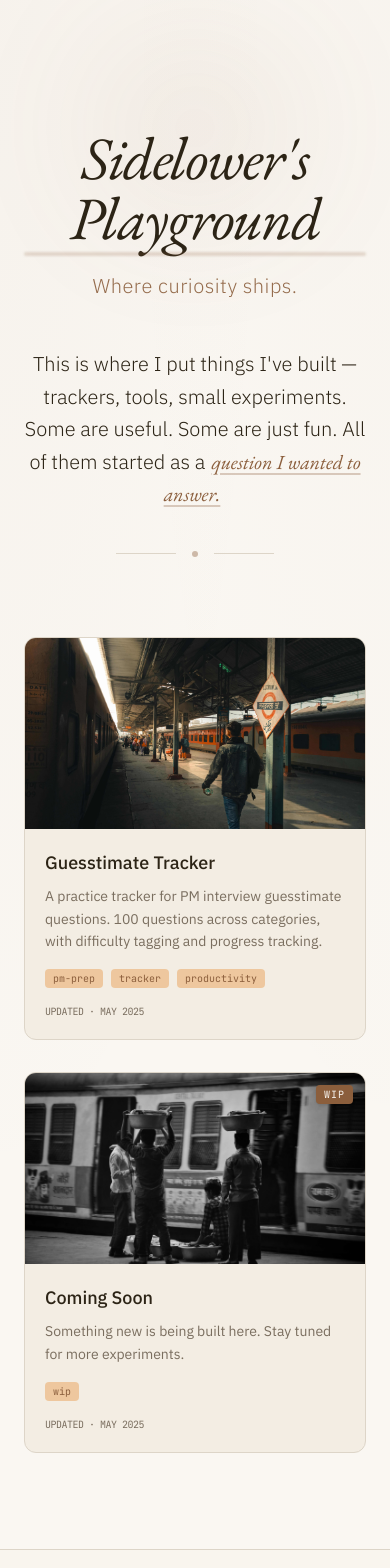
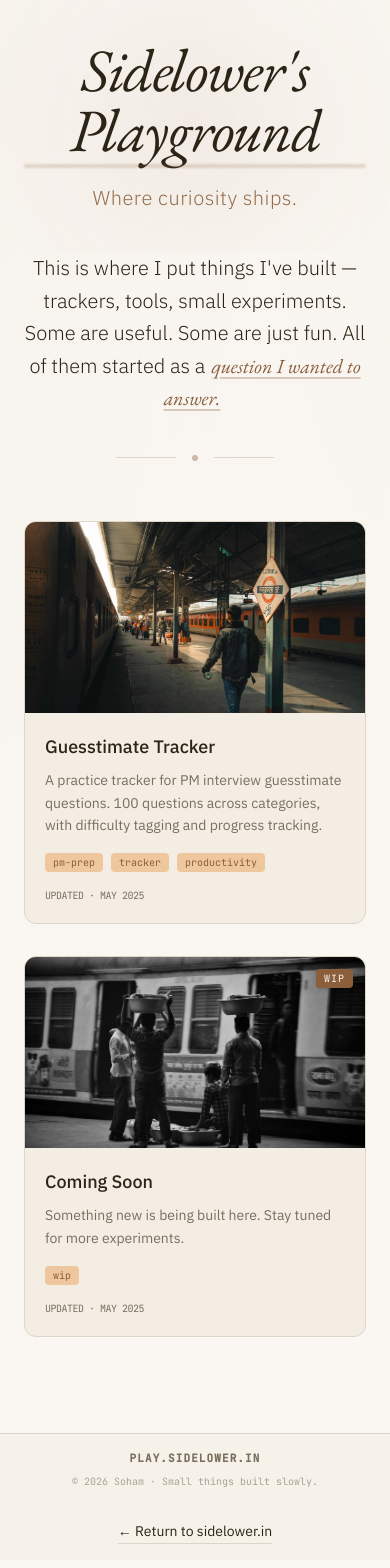
Before and after one commit to sohamlive/playground, a React (Vite) app: page / in a window 390 px wide. Shown: the top 1568 px of the page. Built offline with nearby package versions, Linux system fonts and the light colour scheme.

Commit message:
Issue fix trying

```diff
--- a/src/components/AboutBlurb.tsx
+++ b/src/components/AboutBlurb.tsx
@@ -6,7 +6,7 @@ export default function AboutBlurb() {
       initial={{ opacity: 0, y: 10 }}
       animate={{ opacity: 1, y: 0 }}
       transition={{ duration: 0.6, delay: 0.2 }}
-      className="max-w-4xl mx-auto px-6 mb-20 text-center"
+      className="max-w-4xl mx-auto px-6 mb-15 text-center"
     >
       {/* <div className="inline-block mb-4 px-3 py-1 bg-parchment-accent/5 rounded-full">
         <span className="font-mono text-[10px] text-parchment-accent uppercase tracking-[0.2em] font-medium">
--- a/src/components/Footer.tsx
+++ b/src/components/Footer.tsx
@@ -1,9 +1,9 @@
 export default function Footer() {
   const currentYear = new Date().getFullYear();
   return (
-    <footer className="mt-auto border-t border-parchment-border py-12 px-6 md:px-12 flex flex-col md:flex-row justify-between items-center gap-8 text-center bg-parchment-surface/30">
+    <footer className="mt-auto border-t border-parchment-border py-4 px-6 md:px-12 flex flex-col md:flex-row justify-between items-center gap-8 text-center bg-parchment-surface/50">
       <div className="flex flex-col items-center md:items-start gap-2">
-        <span className="font-mono text-[11px] text-parchment-muted uppercase tracking-widest">
+        <span className="font-mono font-semibold text-[11px] text-parchment-muted uppercase tracking-widest">
           play.sidelower.in
         </span>
         <span className="font-mono text-[10px] text-parchment-muted/60">
@@ -12,7 +12,7 @@ export default function Footer() {
       </div>
 
       <a
-        href="https://sidelower.in"
+        href="https://www.sidelower.in"
         target="_blank"
         rel="noopener noreferrer"
         className="font-plex text-sm text-parchment-text hover:text-parchment-accent transition-all duration-300 border-b border-parchment-border hover:border-parchment-accent pb-0.5"
--- a/src/components/Hero.tsx
+++ b/src/components/Hero.tsx
@@ -1,6 +1,6 @@
 export default function Hero() {
   return (
-    <section className="pt-32 pb-12 px-6 md:px-12 flex flex-col items-center text-center relative overflow-hidden">
+    <section className="pt-10 pb-10 px-6 md:px-12 flex flex-col items-center text-center relative overflow-hidden">
       {/* Decorative background element */}
       <div className="absolute top-0 left-1/2 -translate-x-1/2 w-full max-w-4xl h-64 bg-[radial-gradient(circle,var(--color-parchment-accent)_0%,transparent_70%)] -z-10 blur-3xl opacity-10" />
 
--- a/src/components/NotFound.tsx
+++ b/src/components/NotFound.tsx
@@ -4,7 +4,7 @@ export default function NotFound() {
   return (
     <div className="min-h-screen bg-parchment-bg flex flex-col items-center justify-center px-8 relative overflow-hidden">
       {/* Ghost number */}
-      <span className="absolute font-garamond italic text-[260px] font-semibold text-parchment-border leading-none select-none tracking-[-0.05em] pointer-events-none">
+      <span className="absolute font-garamond italic text-[260px] font-semibold text-parchment-border leading-none select-none tracking-tighter pointer-events-none">
         404
       </span>
 
@@ -23,7 +23,7 @@ export default function NotFound() {
         </h1>
         <p className="font-plex font-light text-parchment-muted text-[15px] leading-relaxed max-w-sm mb-8">
           The page you're looking for doesn't exist — or maybe it{' '}
-          <em className="font-garamond italic text-lg not-italic inline" style={{ fontStyle: 'italic' }}>
+          <em className="font-garamond text-lg not-italic inline" style={{ fontStyle: 'italic' }}>
             never quite shipped.
           </em>{' '}
           Either way, there's nothing here right now.
```
Also changed, not shown: 1 other file (tests, documents, lock files or other folders).
